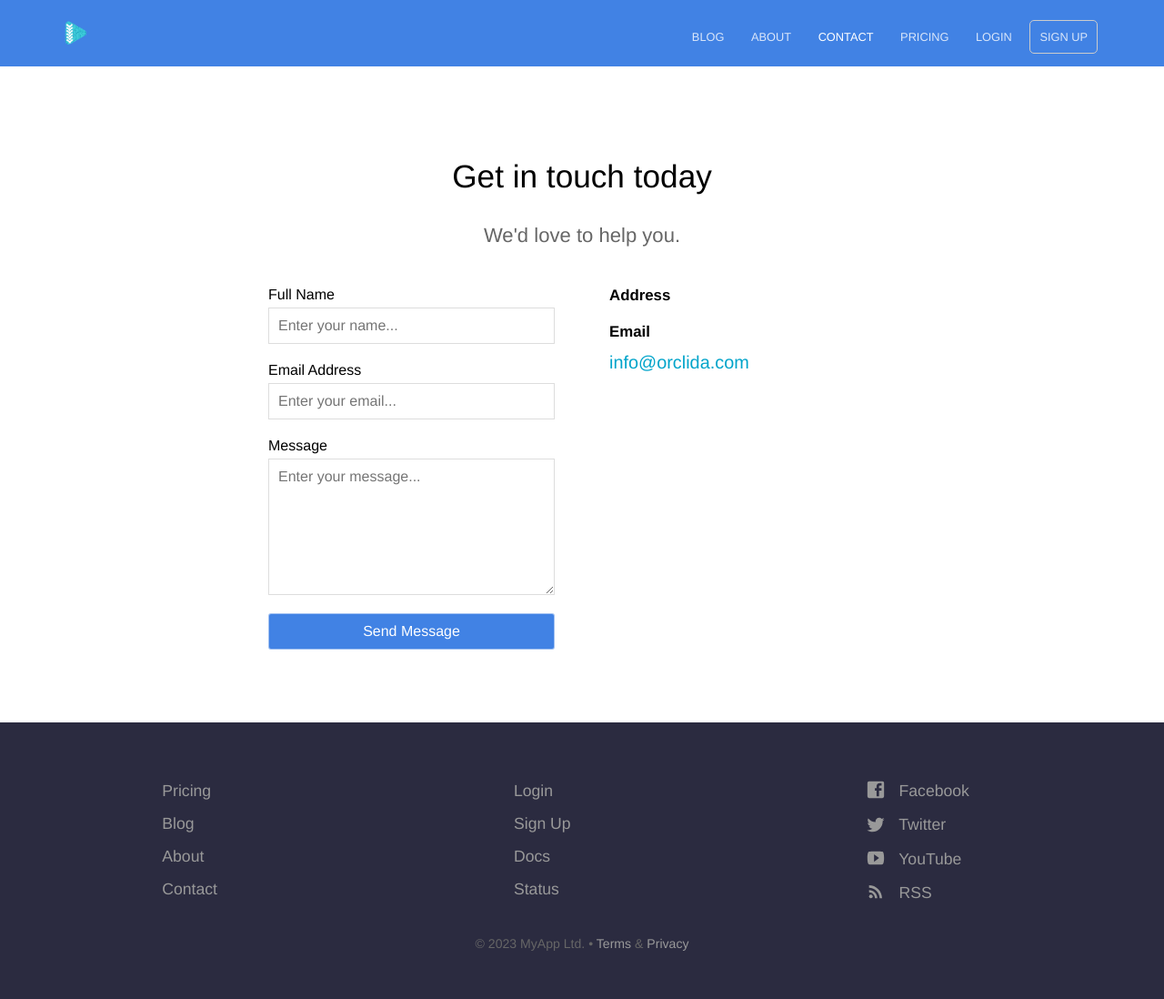
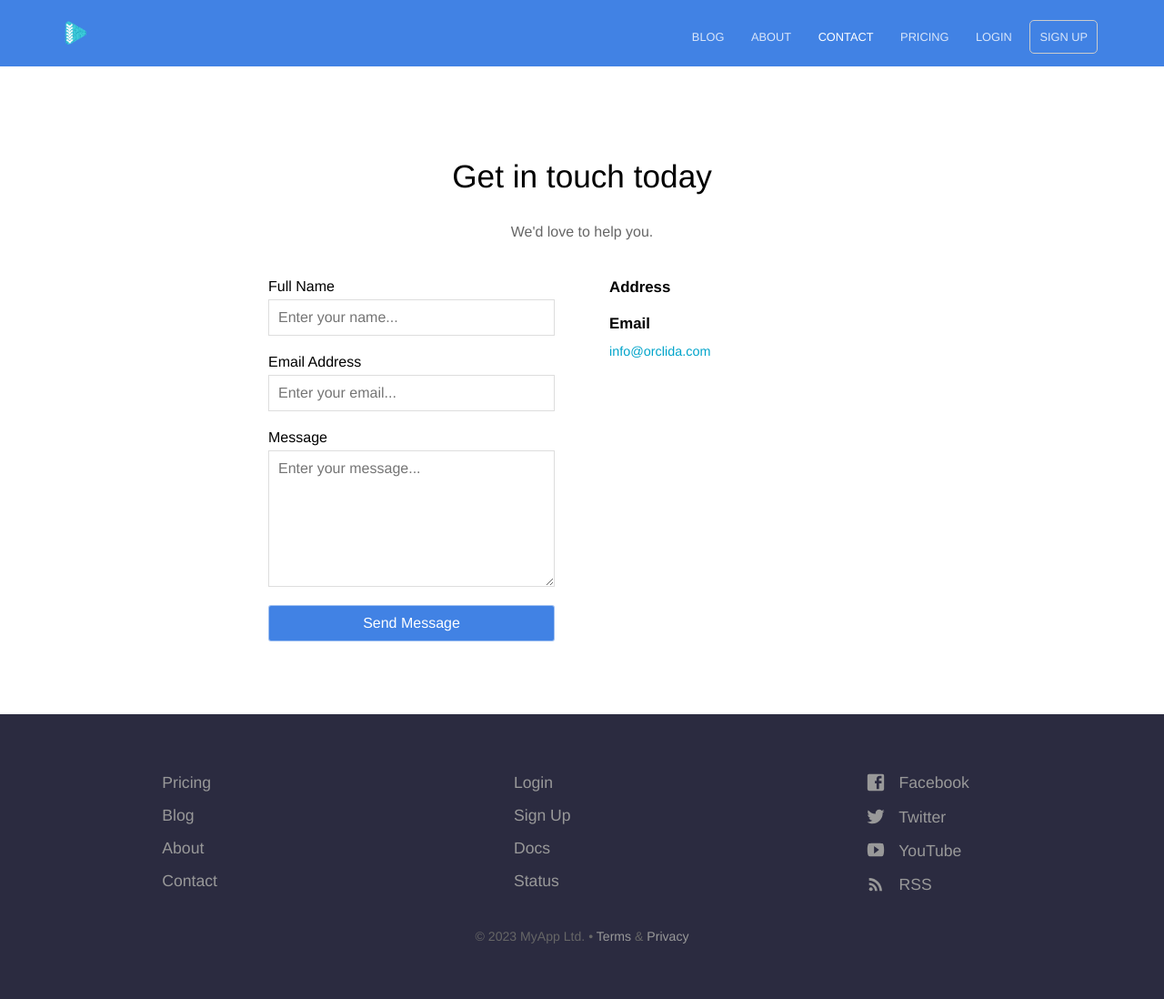
Before and after one commit to STIERTH1/orclida_dev.github.io, a Jekyll site: the page built from contact.html, in a window 1280 px wide. Shown: the whole page at 91% size. Built offline with Jekyll 4.4.1, drawn with Linux system fonts in a browser that asks for light colours.

Commit message:
Update elements.scss

```diff
--- a/_sass/elements.scss
+++ b/_sass/elements.scss
@@ -46,7 +46,7 @@ h3 {
 
 
 p, address {
-	font-size: 1.38em;
+	font-size: 1.0em;
 	color: #666;
 	margin-bottom: 20px;
 	font-weight: 300;
```
